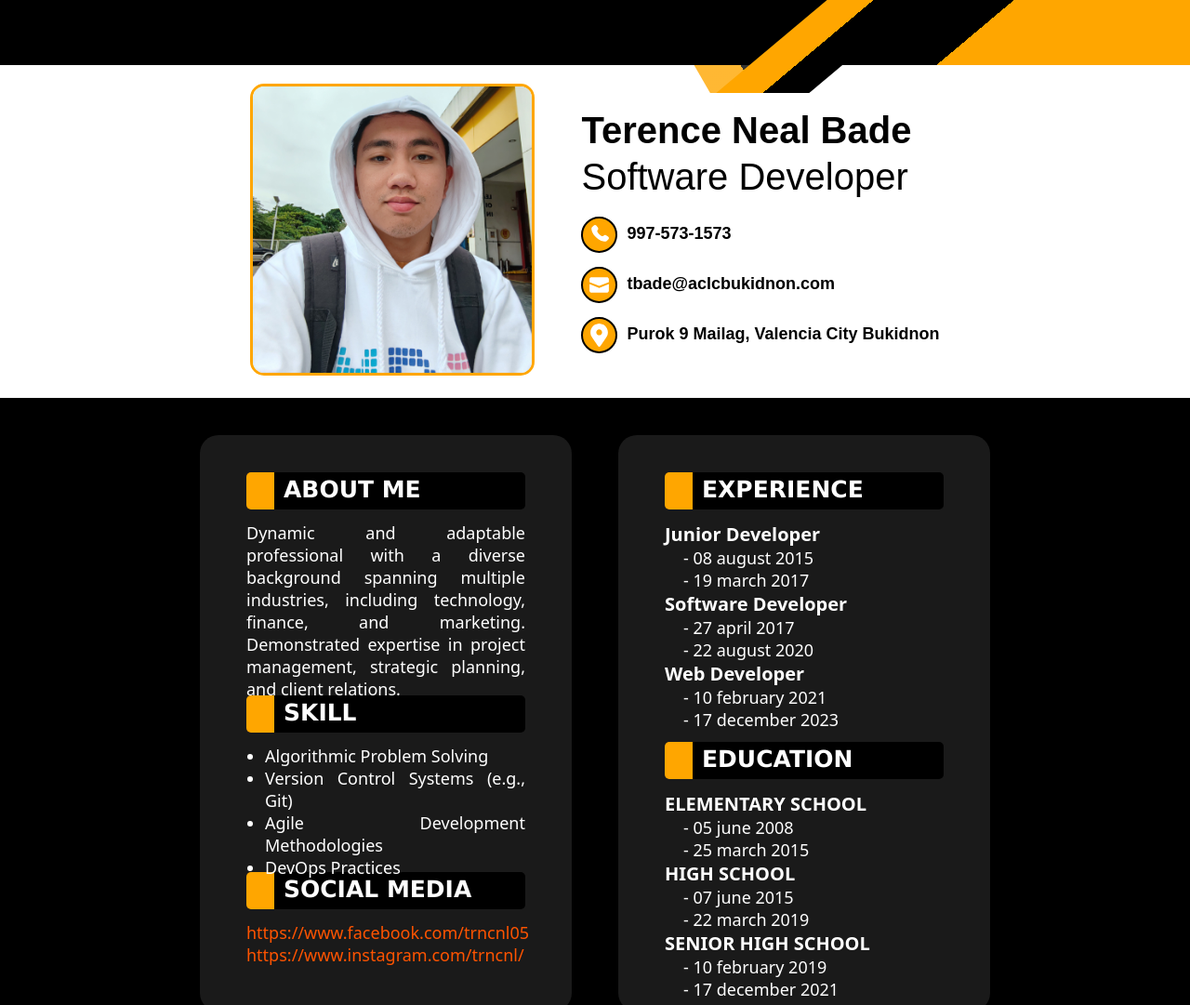
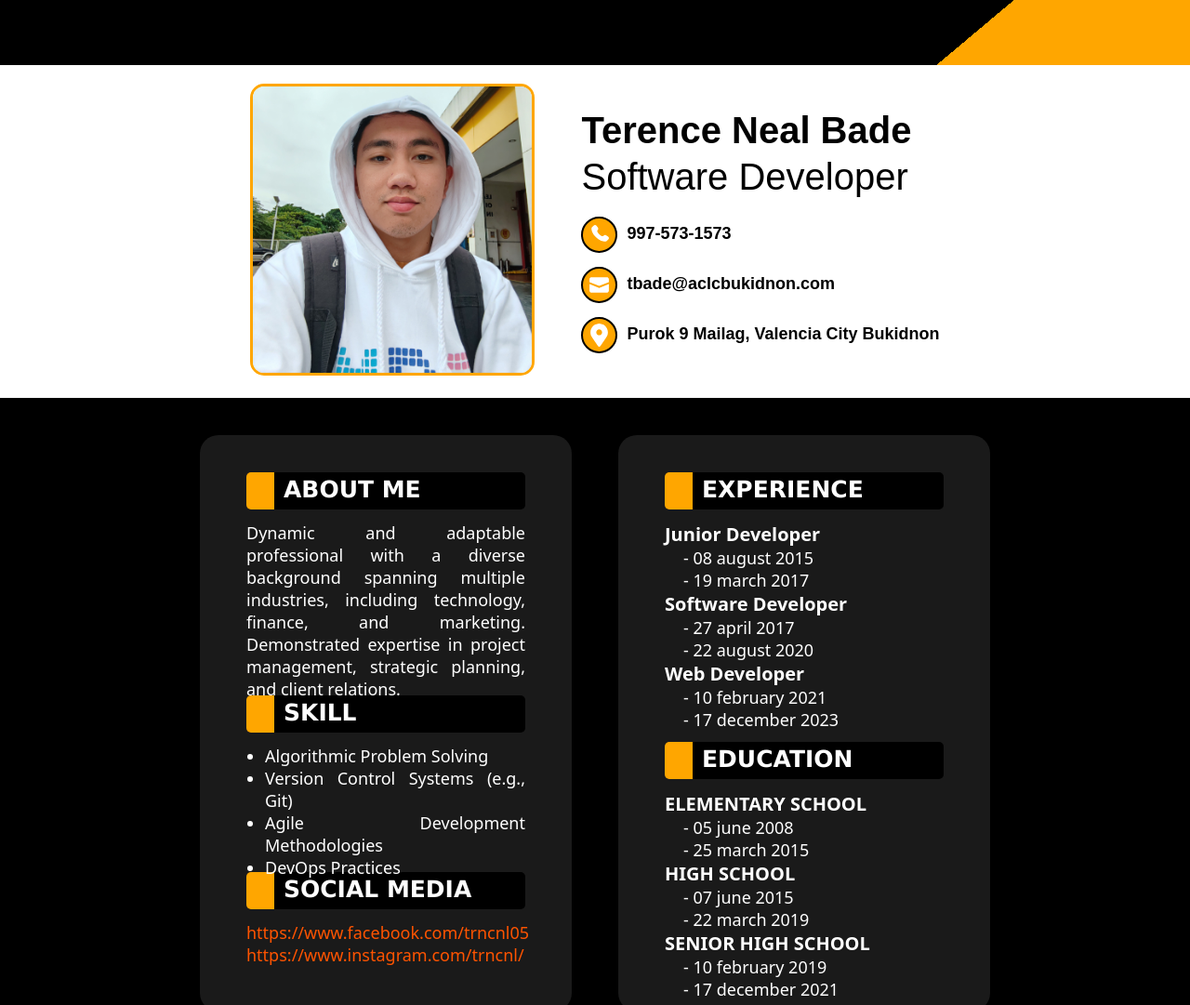
Before and after one commit to zchyy05/resume, a plain HTML site: page index.html in a window 1280 px wide. Shown: the top 1081 px of the page at 93% size. Drawn offline with Linux system fonts and the light colour scheme.

Commit message:
Update index.html

```diff
--- a/index.html
+++ b/index.html
@@ -7,10 +7,7 @@
     <title>Resume</title>
 </head>
 <body>
-    <div class="header">
-        <div class="randomshape"></div>
-        <div class="randomshape1"></div>
-    </div>
+    <div class="header"></div>
 
     <div class="profile-container">
         <div class="profile-details-picture">
```
